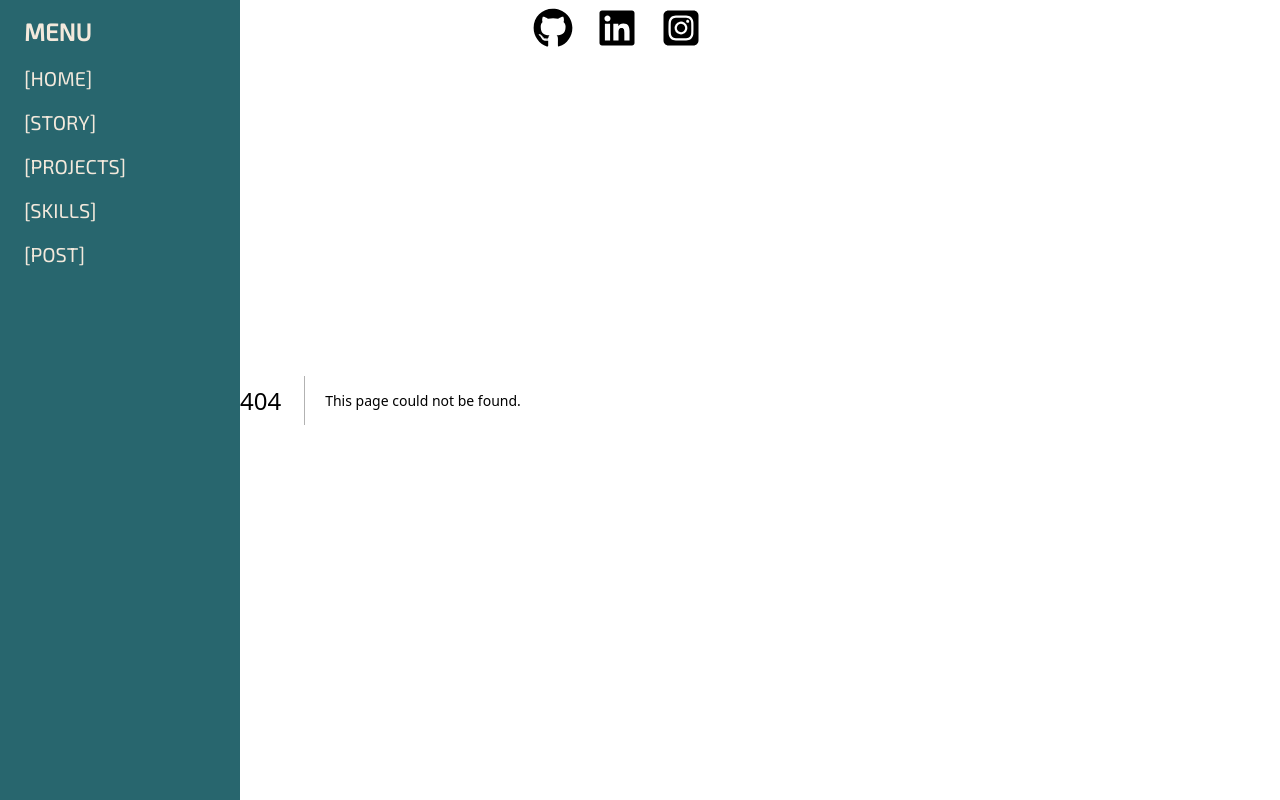
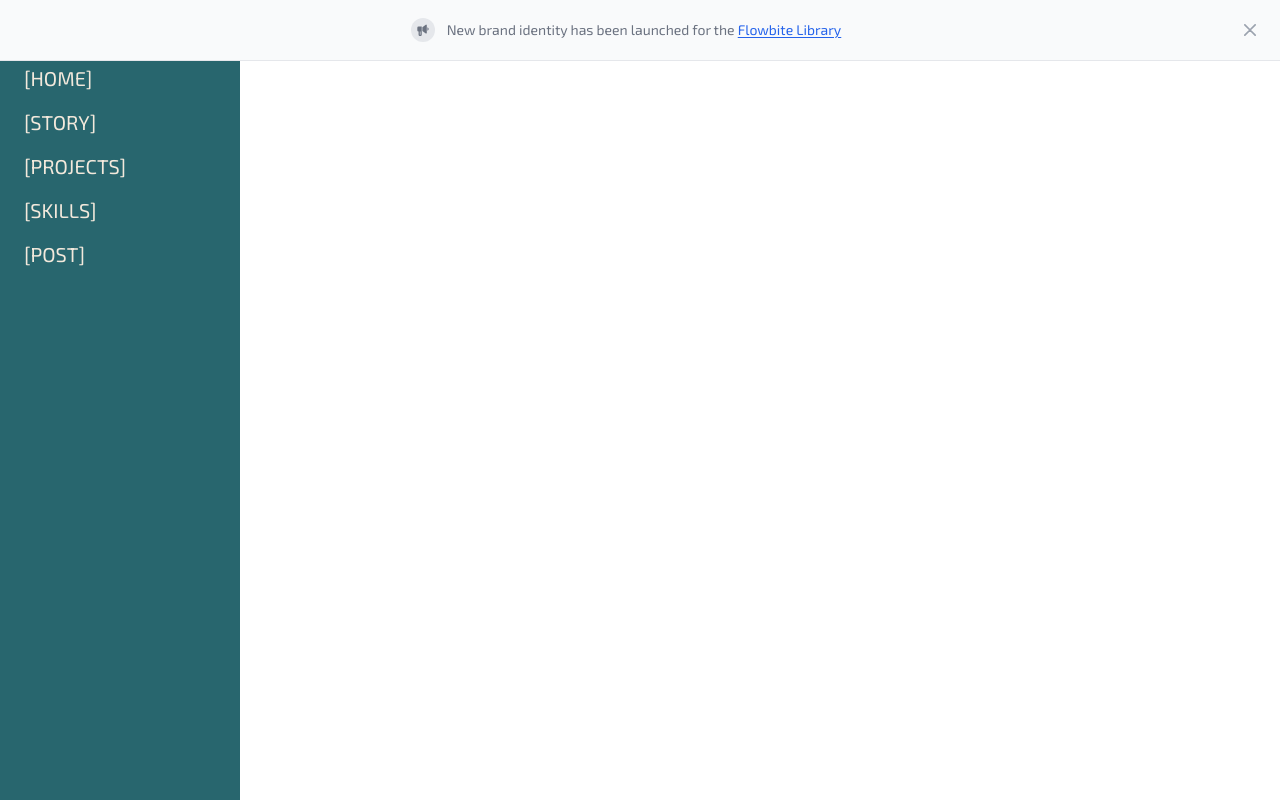
Before and after one commit to yll9108/portfolio-bubble-tea, a Next.js app: page /test in a window 1280 px wide. Before the commit this address had no page. Built offline with nearby package versions, Linux system fonts and the light colour scheme.

Commit message:
fixed header LG

```diff
--- a/src/app/common/Contact.jsx
+++ b/src/app/common/Contact.jsx
@@ -4,20 +4,22 @@
 
 function Contact() {
     return (
-        <div className="flex flex-row sm:flex-col">
-            <div className="sticky top-48">
+        // <div>
+        <div>
+            <div className="sticky top-0 w-20 h-100">
                 {/* <div className="flex flex-col gap-5 absolute top-1/3 right-5"> */}
-                {icons.map((icon) => (
-                    <a key={icon.icon} href={icon.href}>
+                {icons.map((icon, index) => (
+                    <a key={index} href={icon.href}>
                         <FontAwesomeIcon
-                            key={icon.icon}
+                            key={index}
                             icon={icon.icon}
-                            className="w-16 h-10 transform hover:scale-150 my-2"
+                            className="w-16 h-100 transform hover:scale-150 my-2 bg-red-200"
                         />
                     </a>
                 ))}
             </div>
         </div>
+        // </div>
     );
 }
 
--- a/src/app/common/Header.jsx
+++ b/src/app/common/Header.jsx
@@ -23,7 +23,7 @@
 export function HeaderLG() {
     return (
         <>
-            <div className="sticky left-0">
+            <div className="sticky top-0">
                 <div className="flex">
                     <ul className="menu bg-primary w-60 h-screen">
                         <li className="menu-title text-2xl text-secondary ">
--- a/src/app/layout.jsx
+++ b/src/app/layout.jsx
@@ -15,16 +15,16 @@
         <html lang="en">
             <body className={exo_2.className}>
                 <div className="sm:flex">
-                    <div className="hidden sm:block h-full">
+                    <div className="hidden sm:block">
                         <HeaderLG />
                     </div>
                     <div className="sm:block md:hidden">
                         <HeaderSmall />
                     </div>
                     {children}
-                    <div className="hidden sm:block">
+                    {/* <div className="hidden sm:block">
                         <Contact />
-                    </div>
+                    </div> */}
                 </div>
             </body>
         </html>
--- a/src/app/page.jsx
+++ b/src/app/page.jsx
@@ -29,7 +29,7 @@
                         <BubbleTeaShop />
                     </div>
                 </div>
-                <div className="hidden sm:flex sm:sticky top-0">
+                <div className="hidden sm:flex">
                     {/* 在小尺寸下隱藏，在大尺寸下顯示 */}
                     <BubbleTeaShop />
                 </div>
--- /dev/null
+++ b/src/app/test/page.jsx
@@ -0,0 +1,65 @@
+import React from "react";
+
+function page() {
+    return (
+        <>
+            <div
+                id="sticky-banner"
+                tabindex="-1"
+                class="fixed top-0 start-0 z-50 flex justify-between w-full p-4 border-b border-gray-200 bg-gray-50 dark:bg-gray-700 dark:border-gray-600"
+            >
+                <div class="flex items-center mx-auto">
+                    <p class="flex items-center text-sm font-normal text-gray-500 dark:text-gray-400">
+                        <span class="inline-flex p-1 me-3 bg-gray-200 rounded-full dark:bg-gray-600 w-6 h-6 items-center justify-center flex-shrink-0">
+                            <svg
+                                class="w-3 h-3 text-gray-500 dark:text-gray-400"
+                                aria-hidden="true"
+                                xmlns="http://www.w3.org/2000/svg"
+                                fill="currentColor"
+                                viewBox="0 0 18 19"
+                            >
+                                <path d="M15 1.943v12.114a1 1 0 0 1-1.581.814L8 11V5l5.419-3.871A1 1 0 0 1 15 1.943ZM7 4H2a2 2 0 0 0-2 2v4a2 2 0 0 0 2 2v5a2 2 0 0 0 2 2h1a2 2 0 0 0 2-2V4ZM4 17v-5h1v5H4ZM16 5.183v5.634a2.984 2.984 0 0 0 0-5.634Z" />
+                            </svg>
+                            <span class="sr-only">Light bulb</span>
+                        </span>
+                        <span>
+                            New brand identity has been launched for the{" "}
+                            <a
+                                href="https://flowbite.com"
+                                class="inline font-medium text-blue-600 underline dark:text-blue-500 underline-offset-2 decoration-600 dark:decoration-500 decoration-solid hover:no-underline"
+                            >
+                                Flowbite Library
+                            </a>
+                        </span>
+                    </p>
+                </div>
+                <div class="flex items-center">
+                    <button
+                        data-dismiss-target="#sticky-banner"
+                        type="button"
+                        class="flex-shrink-0 inline-flex justify-center w-7 h-7 items-center text-gray-400 hover:bg-gray-200 hover:text-gray-900 rounded-lg text-sm p-1.5 dark:hover:bg-gray-600 dark:hover:text-white"
+                    >
+                        <svg
+                            class="w-3 h-3"
+                            aria-hidden="true"
+                            xmlns="http://www.w3.org/2000/svg"
+                            fill="none"
+                            viewBox="0 0 14 14"
+                        >
+                            <path
+                                stroke="currentColor"
+                                stroke-linecap="round"
+                                stroke-linejoin="round"
+                                stroke-width="2"
+                                d="m1 1 6 6m0 0 6 6M7 7l6-6M7 7l-6 6"
+                            />
+                        </svg>
+                        <span class="sr-only">Close banner</span>
+                    </button>
+                </div>
+            </div>
+        </>
+    );
+}
+
+export default page;
```
